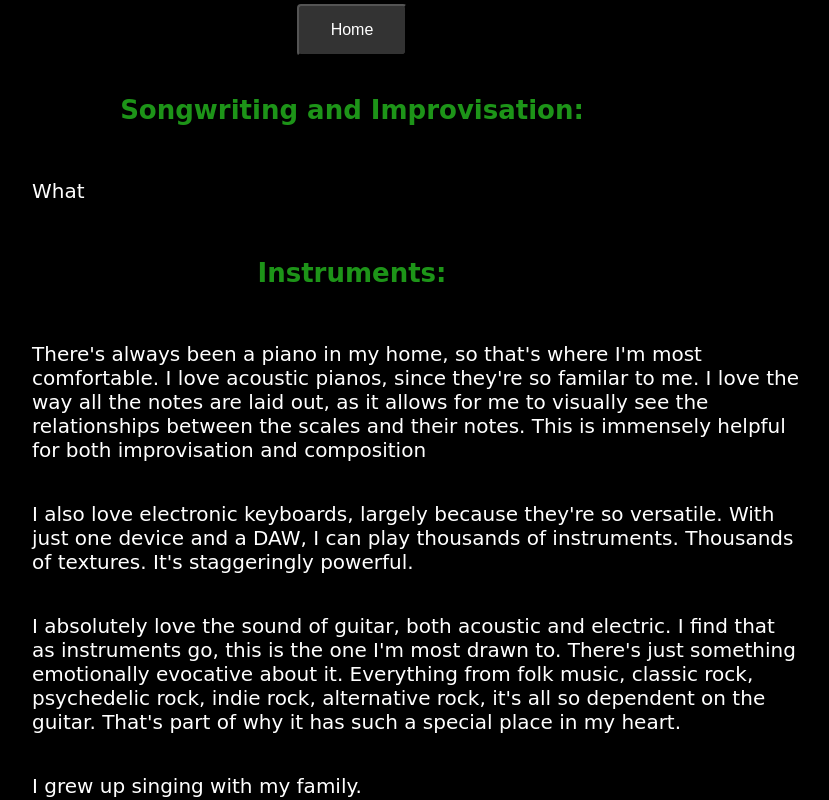
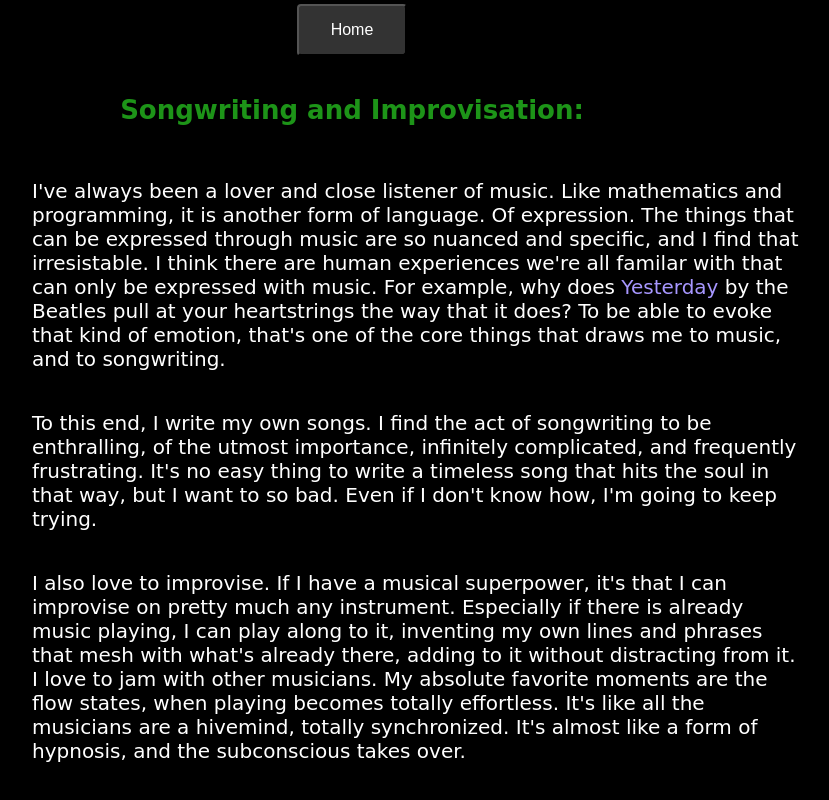
Before and after one commit to aelishRollo/personal-site, a React (Create React App) app: page /AboutMusic in a window 1280 px wide. Shown: the top 800 px of the page, without its empty margins (288-1117 px from the left). Built offline with nearby package versions, Linux system fonts and the light colour scheme; no server answers.

Commit message:
Add to AboutMusic.tsx

```diff
--- a/src/components/AboutMusic.tsx
+++ b/src/components/AboutMusic.tsx
@@ -11,7 +11,23 @@ export default function Contact() {
 
                 <h4> Songwriting and Improvisation:</h4>
                 <p className='App-paragraph'>
-                    What
+                    I've always been a lover and close listener of music. Like mathematics and programming, it is another
+                    form of language. Of expression. The things that can be expressed through music are so nuanced and specific,
+                    and I find that irresistable. I think there are human experiences we're all familar with that can only be expressed
+                    with music. For example, why does <a href='https://www.youtube.com/watch?v=fCV9oqtwyVA' target="_blank">Yesterday</a> by the Beatles pull at your heartstrings the way that it does? To be able
+                    to evoke that kind of emotion, that's one of the core things that draws me to music, and to songwriting.
+                </p>
+                <p className='App-paragraph'>
+                    To this end, I write my own songs. I find the act of songwriting to be enthralling, of the utmost importance,
+                    infinitely complicated, and frequently frustrating. It's no easy thing to write a timeless song that hits the
+                    soul in that way, but I want to so bad. Even if I don't know how, I'm going to keep trying.
+                </p>
+                <p className='App-paragraph'>
+                    I also love to improvise. If I have a musical superpower, it's that I can improvise on pretty much any instrument.
+                    Especially if there is already music playing, I can play along to it, inventing my own lines and phrases that mesh
+                    with what's already there, adding to it without distracting from it. I love to jam with other musicians. My absolute
+                    favorite moments are the flow states, when playing becomes totally effortless. It's like all the musicians are a hivemind,
+                    totally synchronized. It's almost like a form of hypnosis, and the subconscious takes over.
                 </p>
 
                 <h4> Instruments:</h4>
@@ -32,7 +48,10 @@ export default function Contact() {
                     why it has such a special place in my heart.
                 </p>
                 <p className='App-paragraph'>
-                    I grew up singing with my family.
+                    I grew up singing with my family. I was in a choir as a child, doing Christmas performances. As a teenager
+                    I spent several years participating in musical theater which was thoroughly enjoyable. It taught me a lot
+                    about singing, performing, people, among other things. To this day, singing feelings natural, just like an
+                    extension of talking.
                 </p>
             </header >
         </div>
```
